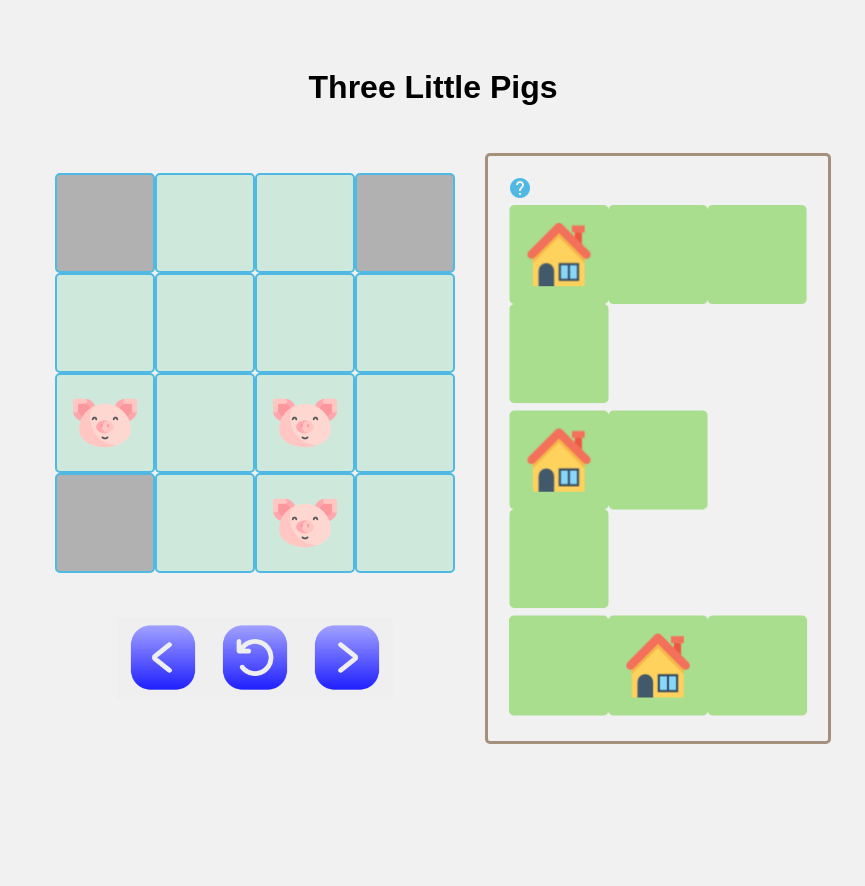
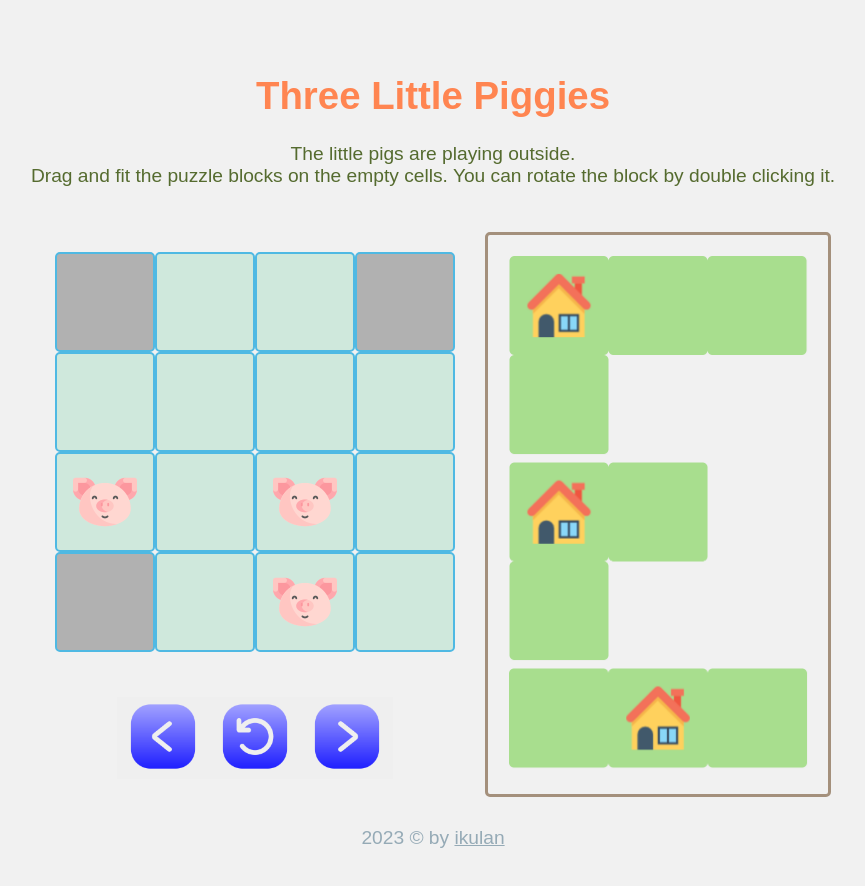
Before and after one commit to ikulan/three_little_piggies, a website built with webpack: page index.html in a window 1280 px wide. Shown: the whole page, without its empty margins (207-1072 px from the left). Before the commit the page ends 800 px from the top, so only its background shows below. Built offline with nearby package versions, Linux system fonts and the light colour scheme.

Commit message:
Add icon, description and footer

```diff
--- a/css/app.css
+++ b/css/app.css
@@ -2,11 +2,20 @@ body {
   font-family: Arial;
   padding: 20px;
   background: #f1f1f1;
+  font-size: 1.2rem;
 }
 
 .header {
   padding: 20px;
   text-align: center;
+}
+
+.header > h1 {
+  color: #ff8551;
+}
+
+.header > p {
+  color: darkolivegreen;
 }
 
 .container {
@@ -115,3 +124,19 @@ button > img {
 .tooltip:hover .tooltiptext {
   visibility: visible;
 }
+
+/* Footer */
+.footer {
+  padding: 4px 0;
+  text-align: center;
+  color: #95aab6;
+}
+
+.footer a {
+  text-decoration: underline;
+  color: #95aab6;
+
+  &:hover {
+    color: gray;
+  }
+}
--- a/index.html
+++ b/index.html
@@ -4,7 +4,8 @@
     <meta charset="UTF-8" />
     <meta name="viewport" content="width=device-width, initial-scale=1.0" />
     <meta http-equiv="X-UA-Compatible" content="ie=edge" />
-    <title>Three Little Piggies 🐷</title>
+    <title>Three Little Piggies</title>
+    <link rel="icon" type="image/x-icon" href="assets/favicon.ico" />
     <link
       rel="stylesheet"
       href="https://fonts.googleapis.com/icon?family=Material+Icons"
@@ -16,7 +17,12 @@
   </head>
   <body>
     <div class="header">
-      <h1>Three Little Pigs</h1>
+      <h1>Three Little Piggies</h1>
+      <p>
+        The little pigs are playing outside. <br />
+        Drag and fit the puzzle blocks on the empty cells. You can rotate the
+        block by double clicking it.
+      </p>
     </div>
     <div class="container">
       <div>
@@ -24,14 +30,19 @@
         <div id="buttons"></div>
       </div>
       <div>
-        <div id="placement">
-          <div class="tooltip" style="text-align: right;"">
-            <i class="material-icons" style="color: rgb(79, 185, 227)">help</i>
-            <span class="tooltiptext">Double click to rotate the block</span>
-          </div>
-        </div>
+        <div id="placement"></div>
       </div>
     </div>
-    <div class="footer"></div>
+    <div class="footer">
+      <p>
+        2023 &copy by
+        <a
+          href="https://github.com/ikulan/three_little_piggies"
+          target="_blank"
+        >
+          ikulan
+        </a>
+      </p>
+    </div>
   </body>
 </html>
```
Also changed, not shown: assets/favicon.ico (added).
